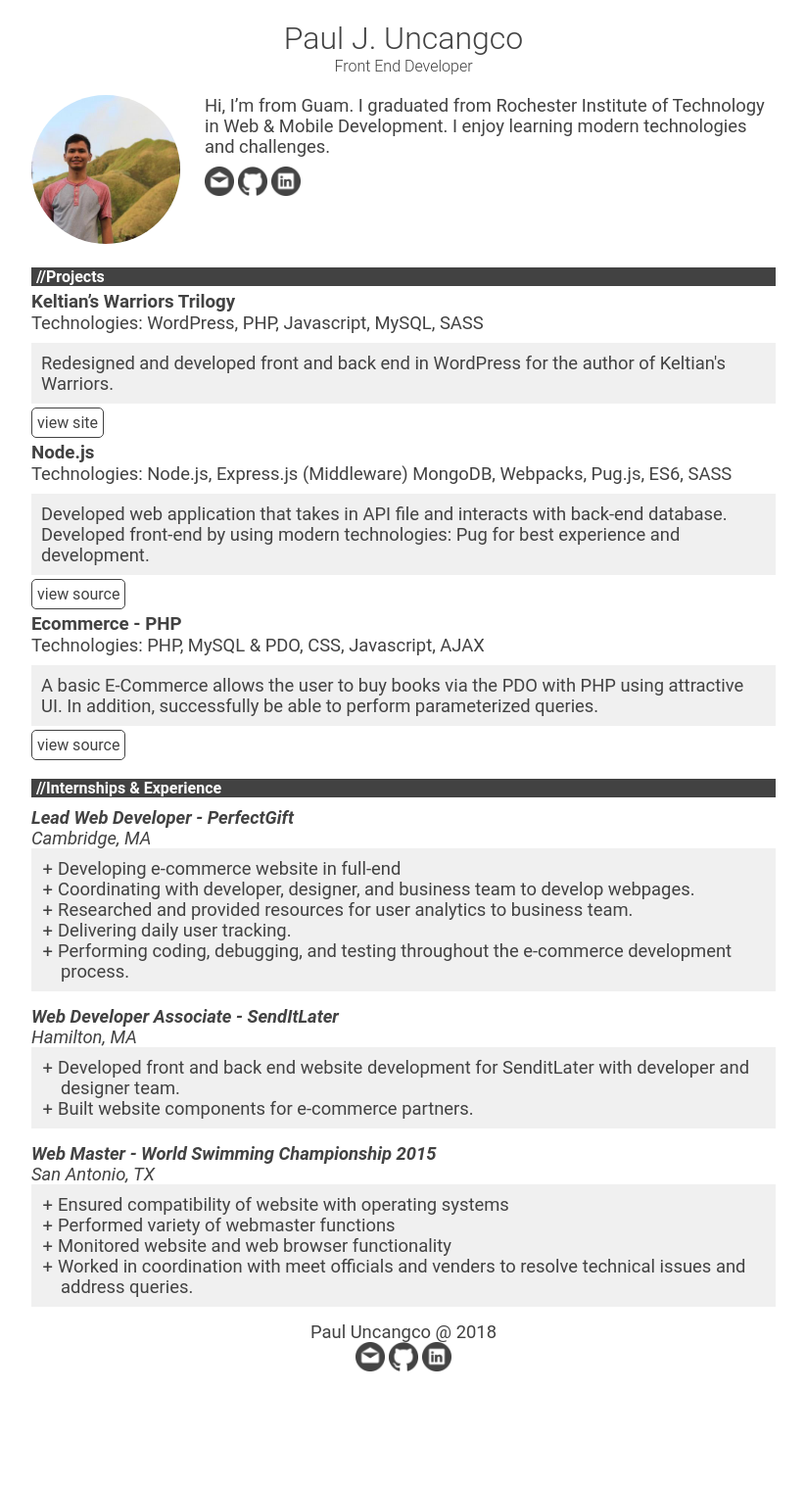
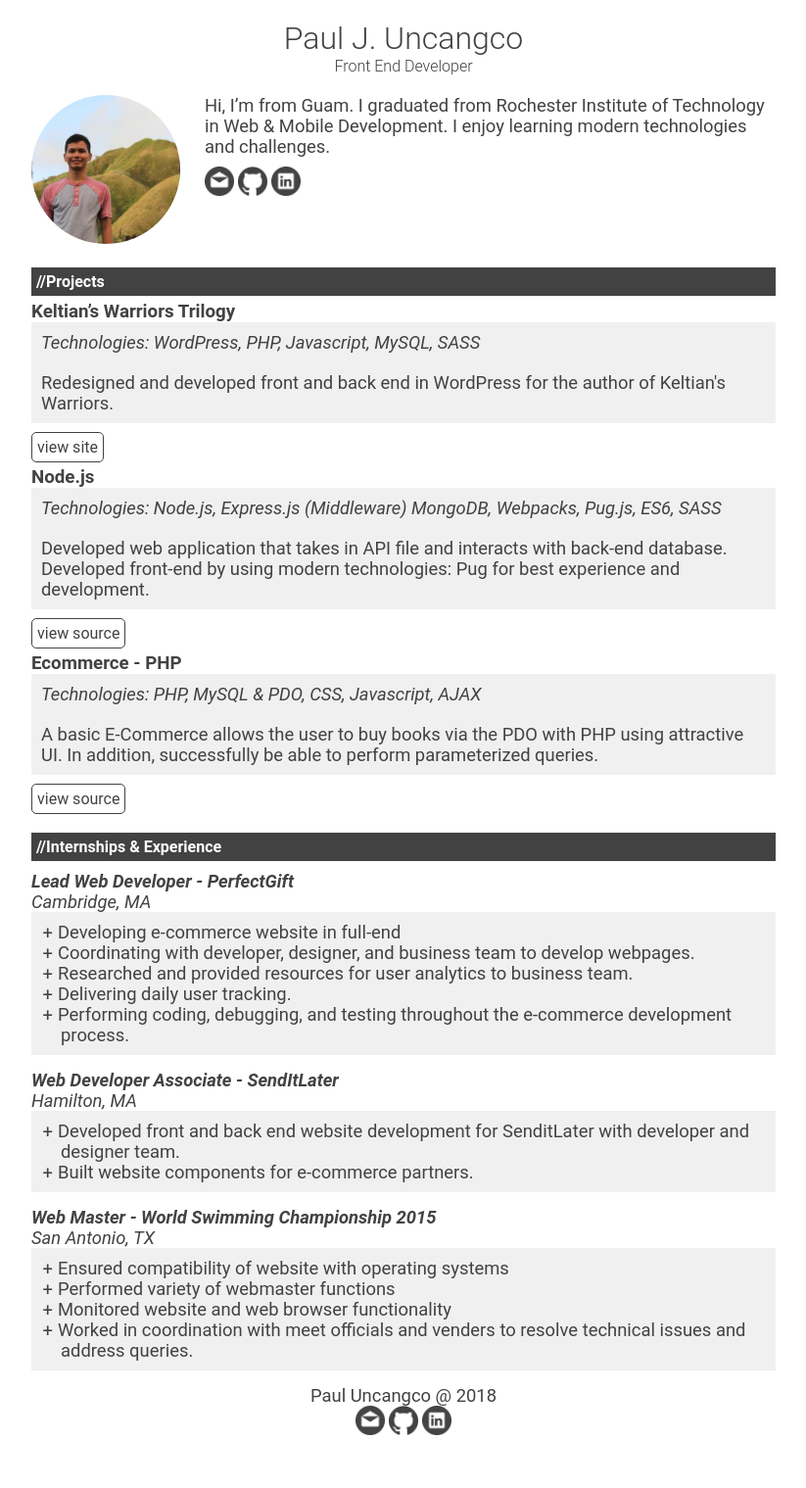
Before and after one commit to islanderTron/islandertron.github.io, a Jekyll site: the page built from index.md, in a window 1280 px wide. Shown: the whole page at 98% size, without its empty margins (228-1051 px from the left). Built offline with Jekyll 4.4.1, drawn with Linux system fonts in a browser that asks for light colours; before the commit the page ends 1454 px from its top, so only the background shows below that.

Commit message:
Add dropdown functionality and fixed link button on project section

```diff
--- a/_includes/experience.html
+++ b/_includes/experience.html
@@ -1,6 +1,7 @@
 <h2>//Internships & Experience</h2>
 <div class="exp">
     <p class="job-title">Lead Web Developer - PerfectGift</p>
+    <div class="open">
         <p class="job-location">Cambridge, MA</p>
         <ul class="job-description">
             <li>Developing e-commerce website in full-end
@@ -10,16 +11,20 @@
             <li>Performing coding, debugging, and testing throughout the e-commerce development process.</li>
         </ul>
     </div>
+</div>
 <div class="exp">
     <p class="job-title">Web Developer Associate - SendItLater</p>
+    <div class="open">
         <p class="job-location">Hamilton, MA</p>
         <ul class="job-description">
             <li>Developed front and back end website development for SenditLater with developer and designer team.</li>
             <li>Built website components for e-commerce partners.</li>
         </ul>
     </div>
+</div>
 <div class="exp">
     <p class="job-title">Web Master - World Swimming Championship 2015</p>
+    <div class="open">
         <p class="job-location">San Antonio, TX</p>
         <ul class="job-description">
             <li>Ensured compatibility of website with operating systems</li>
@@ -29,3 +34,4 @@
             address queries.</li>
         </ul>
     </div>
+</div>
--- a/_includes/footer.html
+++ b/_includes/footer.html
@@ -2,3 +2,4 @@
     <p>Paul Uncangco @ 2018</p>
     {% include logos.html %}
 </footer>
+<script src="/assets/main.js"></script>
--- a/_includes/header.html
+++ b/_includes/header.html
@@ -1,4 +1,4 @@
-<div class="header">
+
     <div class="title">
         <a class="text" href="/">
             <h1>Paul J. Uncangco</h1>
@@ -18,4 +18,3 @@
         {% include projects.html%}
     </div>
     <div class="experiences">{% include experience.html %}</div>
-</div>
--- a/_includes/projects.html
+++ b/_includes/projects.html
@@ -1,21 +1,29 @@
 <h2>//Projects</h2>
 <div class="project">
     <h3>Keltian’s Warriors Trilogy</h3>
+    <div class="open">
         <p>Technologies: WordPress, PHP, Javascript, MySQL, SASS</p>
         <p>Redesigned and developed front and back end in WordPress for the author of Keltian's Warriors.</p>
+        <div class="link">
             <a href="https://solidaymichael.com" target="_blank">view site</a>
+        </div>
+    </div>
 </div>
 
 <div class="project">
     <h3>Node.js</h3>
+    <div class="open">
         <p>Technologies: Node.js, Express.js (Middleware) MongoDB, Webpacks, Pug.js, ES6, SASS</p>
         <p>Developed web application that takes in API file and interacts with back-end database. Developed front-end by using modern technologies: Pug for best experience and development.</p>
-    <a href="https://github.com/islanderTron/nodejs-lab" target="_blank">view source</a>
+        <div class="link"><a href="https://github.com/islanderTron/nodejs-lab" target="_blank">view source</a></div>
+    </div>
 </div>
 
 <div class="project">
     <h3>Ecommerce - PHP</h3>
+    <div class="open">
         <p>Technologies: PHP, MySQL & PDO, CSS, Javascript, AJAX </p>
         <p>A basic E-Commerce allows the user to buy books via the PDO with PHP using attractive UI. In addition, successfully be able to perform parameterized queries.</p>
-    <a href="https://github.com/islanderTron/Ecommerce" target="_blank">view source</a>
+        <div class="link"><a href="https://github.com/islanderTron/Ecommerce" target="_blank">view source</a></div>
     </div>
+</div>
--- a/_sass/layout.scss
+++ b/_sass/layout.scss
@@ -6,7 +6,7 @@
     margin: 0;
     background-color: $tundora;
     color: #fff;
-    padding-left: 5px;
+    padding: 5px;
 }
 @mixin proj_exp {
     padding: 5px 0;
@@ -87,12 +87,18 @@
         @include proj_exp;
         h3 {margin: 0;}
         p {
-            &:nth-child(3) {
-                margin: 10px 0;
+            // &:nth-child(2) {
+                // margin: 10px 0;
                 padding: 10px;
                 background: #0000000f;
+            // }
+            &:nth-child(1) {
+                font-style: italic;
             }
         }
+        .link {
+            padding: 0;
+            margin-top: 15px;
             a {
                 text-decoration: none;
                 color: $tundora;
@@ -102,6 +108,7 @@
                 &:hover{
                     background-color: $tundora;
                     color: #fff;
+                }
             }
         }
     }
--- /dev/null
+++ b/assets/main.js
@@ -0,0 +1,35 @@
+// Variables
+const mediaQuery = window.matchMedia("(max-width:800px)");
+let projClassName   = document.getElementsByClassName("project");
+let expClassName    = document.getElementsByClassName("exp")
+
+function toggle() {
+    let classChildNode = this.childNodes[3];
+
+    return (classChildNode.style.display == "none") ? classChildNode.style.display = "block" : classChildNode.style.display = "none" ;
+}
+
+function handlerWidthChange(mql) {
+    if(mql.matches){
+        for(var i = 0; i < projClassName.length; i++) {
+            // Projects
+            projClassName[i].childNodes[3].style.display = "none";
+            projClassName[i].addEventListener("click", toggle, false);
+
+            // Expereinces
+            expClassName[i].childNodes[3].style.display = "none";
+            expClassName[i].addEventListener("click", toggle, false);
+        }
+    } else {
+        for(var i = 0; i < projClassName.length; i++) {
+            // Projects
+            projClassName[i].childNodes[3].style.display = "block";
+
+            // Experiences
+            expClassName[i].childNodes[3].style.display = "block";
+        }
+    }
+}
+
+mediaQuery.addListener(handlerWidthChange);
+handlerWidthChange(mediaQuery);
```
Lines whose indentation alone changed are shown as unchanged.
